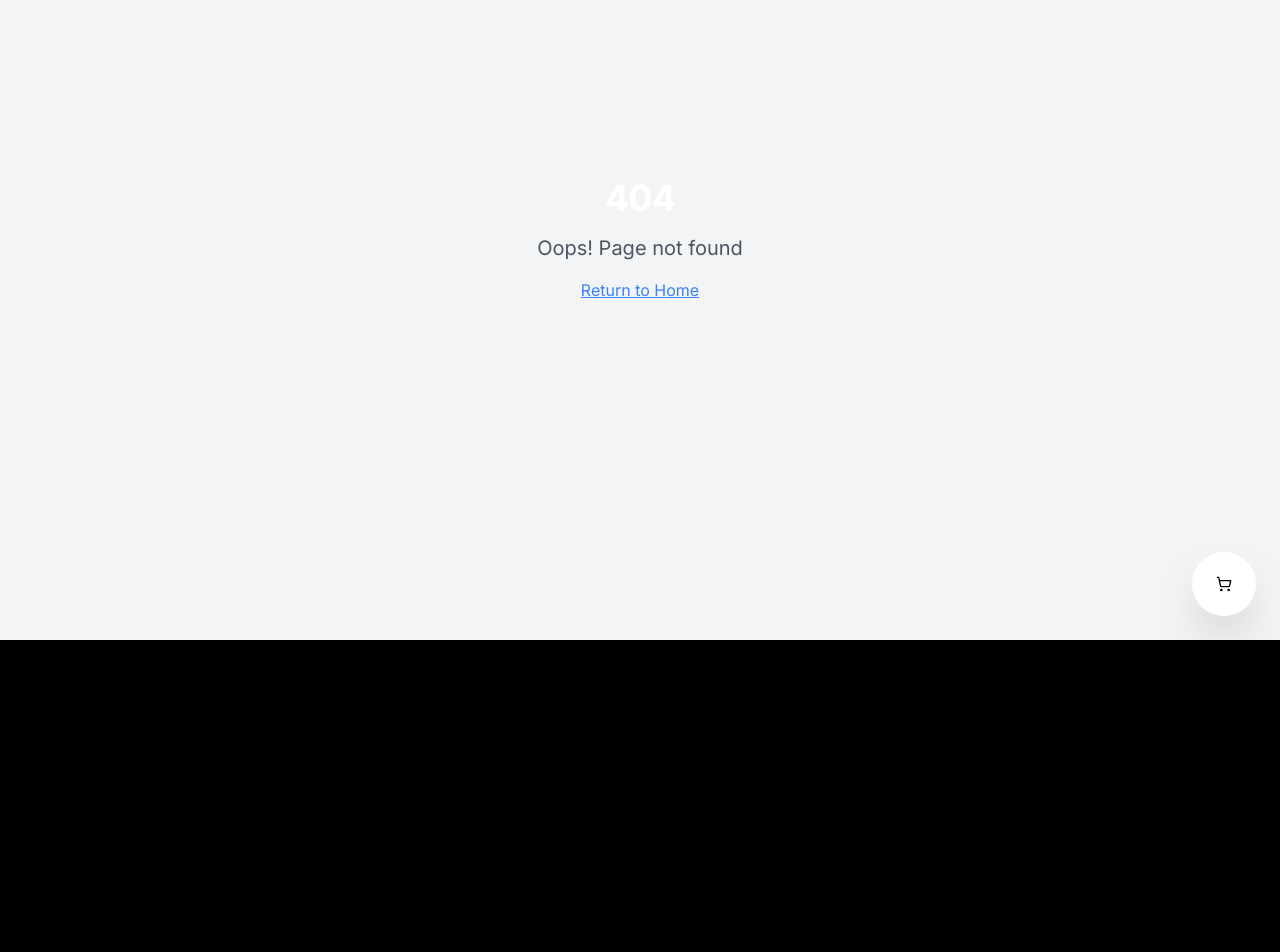
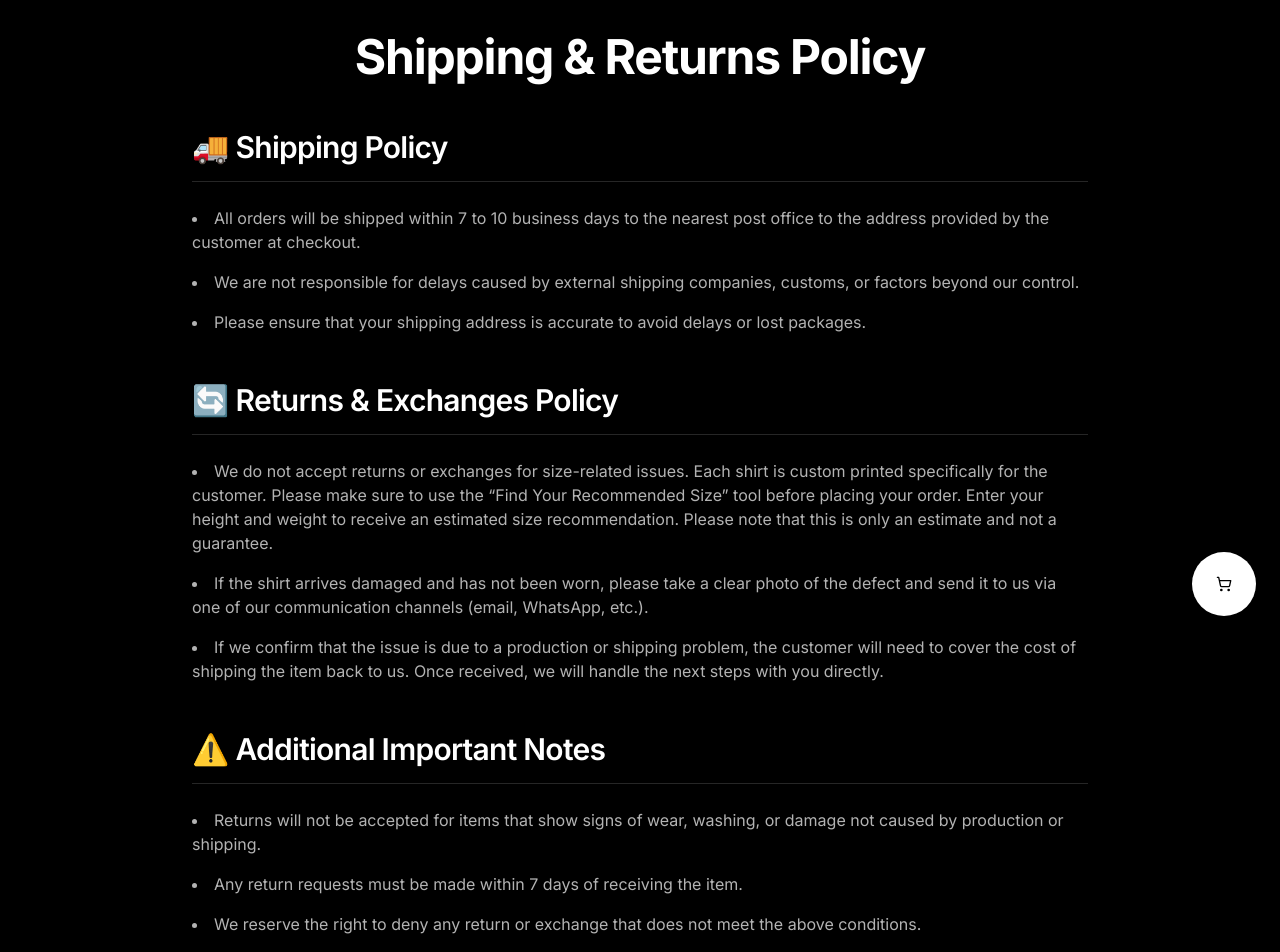
Before and after one commit to Guyashkenazi6/shirt-flip-shop, a React (Vite) app: page /shipping-and-returns in a window 1280 px wide. Before the commit this address had no page. Shown: the part 160-1112 px from the top of the page. Before the commit the page ends 800 px from the top, so only its background shows below. Built offline with nearby package versions, Linux system fonts and the light colour scheme.

Commit message:
Add Shipping & Returns Policy
Added a Shipping & Returns Policy section to the website.

```diff
--- a/src/App.tsx
+++ b/src/App.tsx
@@ -13,6 +13,7 @@ import OrderSuccess from "./pages/OrderSuccess";
 import NotFound from "./pages/NotFound";
 import CheckoutPage from "./pages/CheckoutPage";
 import TrackOrderPage from "./pages/TrackOrderPage";
+import ShippingAndReturnsPage from "./pages/ShippingAndReturnsPage";
 
 const queryClient = new QueryClient();
 
@@ -30,6 +31,7 @@ const App = () => (
             <Route path="/order-success" element={<OrderSuccess />} />
             <Route path="/checkout" element={<CheckoutPage />} />
             <Route path="/track-order" element={<TrackOrderPage />} />
+            <Route path="/shipping-and-returns" element={<ShippingAndReturnsPage />} />
             {/* ADD ALL CUSTOM ROUTES ABOVE THE CATCH-ALL "*" ROUTE */}
             <Route path="*" element={<NotFound />} />
           </Routes>
--- /dev/null
+++ b/src/pages/ShippingAndReturnsPage.tsx
@@ -0,0 +1,46 @@
+
+import { Header } from "@/components/Header";
+import { Footer } from "@/components/Footer";
+
+const ShippingAndReturnsPage = () => {
+  return (
+    <div className="min-h-screen bg-black text-white">
+      <Header />
+      <main className="container mx-auto px-4 py-12 md:py-24 animate-fade-in-up">
+        <h1 className="text-4xl md:text-5xl font-bold text-center mb-12 text-shadow">Shipping & Returns Policy</h1>
+
+        <div className="max-w-4xl mx-auto space-y-12 text-muted-foreground">
+          <section id="shipping">
+            <h2 className="text-2xl md:text-3xl font-semibold text-white mb-6 border-b border-border pb-4">🚚 Shipping Policy</h2>
+            <ul className="list-disc list-inside space-y-4">
+              <li>All orders will be shipped within 7 to 10 business days to the nearest post office to the address provided by the customer at checkout.</li>
+              <li>We are not responsible for delays caused by external shipping companies, customs, or factors beyond our control.</li>
+              <li>Please ensure that your shipping address is accurate to avoid delays or lost packages.</li>
+            </ul>
+          </section>
+
+          <section id="returns">
+            <h2 className="text-2xl md:text-3xl font-semibold text-white mb-6 border-b border-border pb-4">🔄 Returns & Exchanges Policy</h2>
+            <ul className="list-disc list-inside space-y-4">
+              <li>We do not accept returns or exchanges for size-related issues. Each shirt is custom printed specifically for the customer. Please make sure to use the “Find Your Recommended Size” tool before placing your order. Enter your height and weight to receive an estimated size recommendation. Please note that this is only an estimate and not a guarantee.</li>
+              <li>If the shirt arrives damaged and has not been worn, please take a clear photo of the defect and send it to us via one of our communication channels (email, WhatsApp, etc.).</li>
+              <li>If we confirm that the issue is due to a production or shipping problem, the customer will need to cover the cost of shipping the item back to us. Once received, we will handle the next steps with you directly.</li>
+            </ul>
+          </section>
+
+          <section id="notes">
+            <h2 className="text-2xl md:text-3xl font-semibold text-white mb-6 border-b border-border pb-4">⚠️ Additional Important Notes</h2>
+            <ul className="list-disc list-inside space-y-4">
+              <li>Returns will not be accepted for items that show signs of wear, washing, or damage not caused by production or shipping.</li>
+              <li>Any return requests must be made within 7 days of receiving the item.</li>
+              <li>We reserve the right to deny any return or exchange that does not meet the above conditions.</li>
+            </ul>
+          </section>
+        </div>
+      </main>
+      <Footer />
+    </div>
+  );
+};
+
+export default ShippingAndReturnsPage;
```
